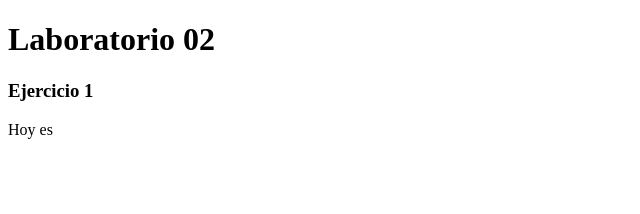
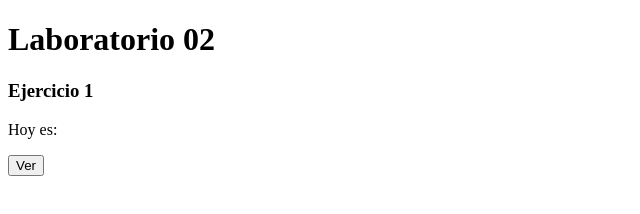
Before and after one commit to LuisArocutipa/pwebLab02, a plain HTML site: page index.html in a window 1280 px wide. Shown: the full height of the page, 0-640 px from the left. Drawn offline with Linux system fonts and the light colour scheme.

Commit message:
Se creó el archivo Ejercicios.js en el que se soluciono el primer ejercicio

```diff
--- /dev/null
+++ b/Ejercicios.js
@@ -0,0 +1,6 @@
+function verDia(){
+    var dias = ["Domingo", "Lunes", "Martes", "Miercoles", "Jueves", "Viernes", "Sabado"];
+    const dia = new Date().getDay();
+    console.log(dia)
+    document.getElementById("ejercicio1").innerHTML = dias[dia];
+}
--- a/index.html
+++ b/index.html
@@ -3,11 +3,13 @@
 <head>
     <meta charset="UTF-8">
     <title>Labaratorio 02</title>
+    <script src="Ejercicios.js"></script>
 </head>
 <body>
     <h1>Laboratorio 02</h1>
     <h3>Ejercicio 1</h3>
-    <p>Hoy es </p>
+    <p>Hoy es:</p>
     <p id="ejercicio1"></p>
+    <input type="submit" value="Ver" onclick="verDia()">
 </body>
 </html>
```
